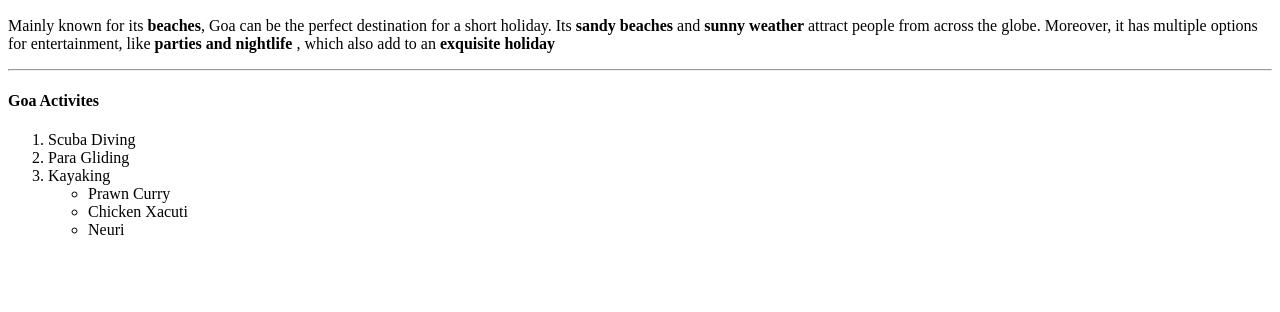
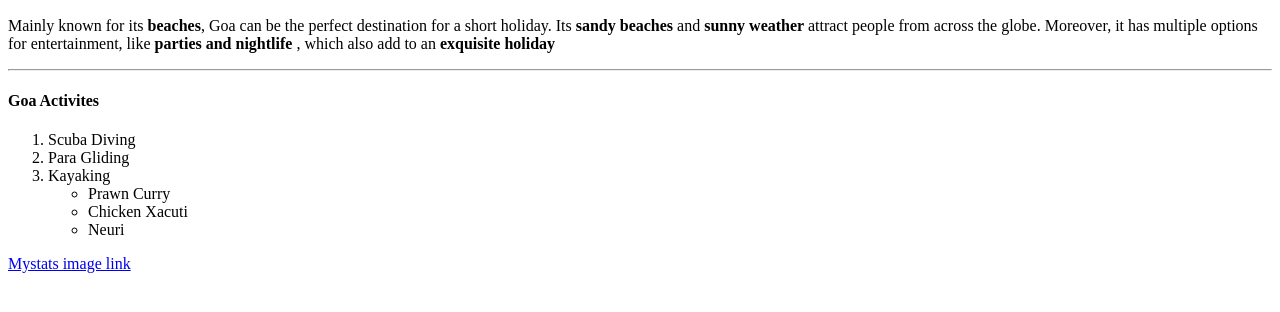
Before and after one commit to 44-563-WebApps-F23/44563-webapps-f23-assignment3-Akhil2402, a plain HTML site: page index.html in a window 1280 px wide. Shown: the part 110-422 px from the top of the page. Drawn offline with Linux system fonts and the light colour scheme.

Commit message:
added Mystats Link

```diff
--- a/index.html
+++ b/index.html
@@ -23,3 +23,6 @@
     <li> Neuri </li>
 </ul>
 </ol>
+<a href="Mystats.html" target="_blank"> Mystats image link</a>
+
+</head>
```
